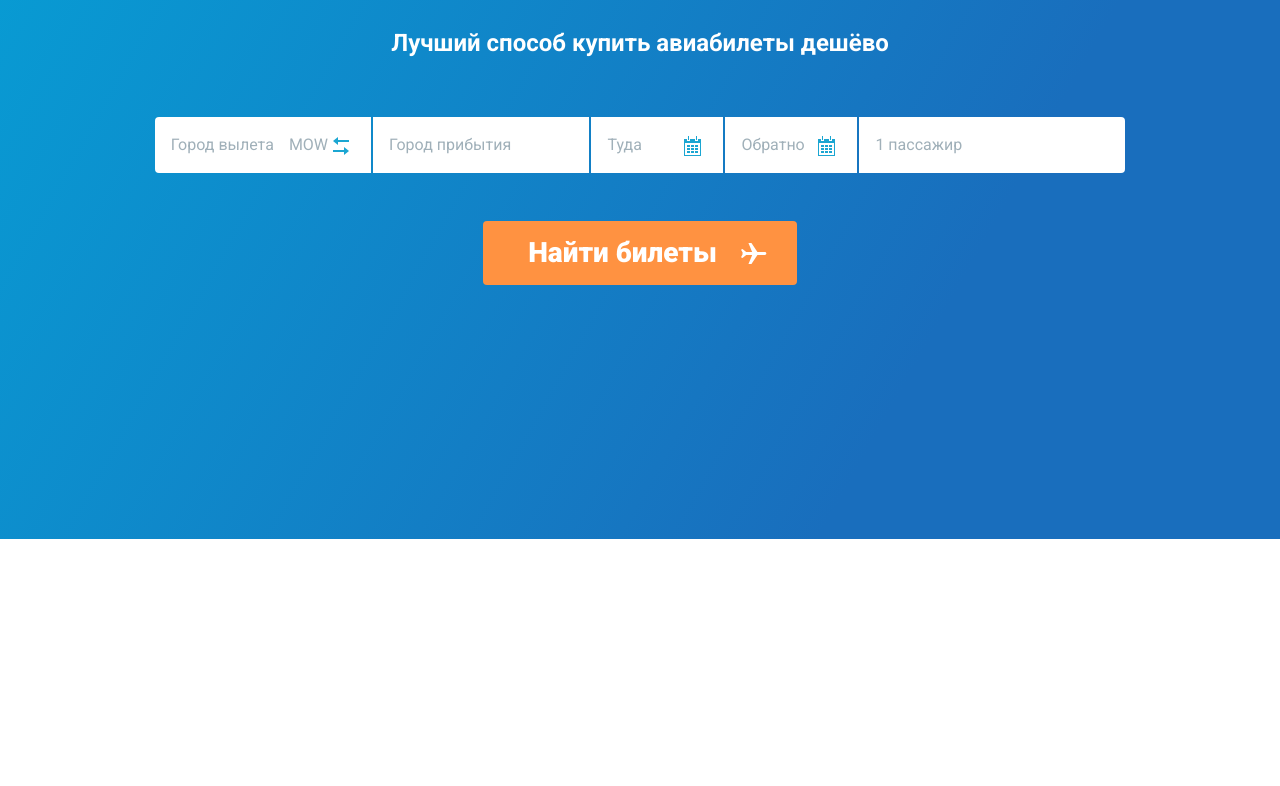
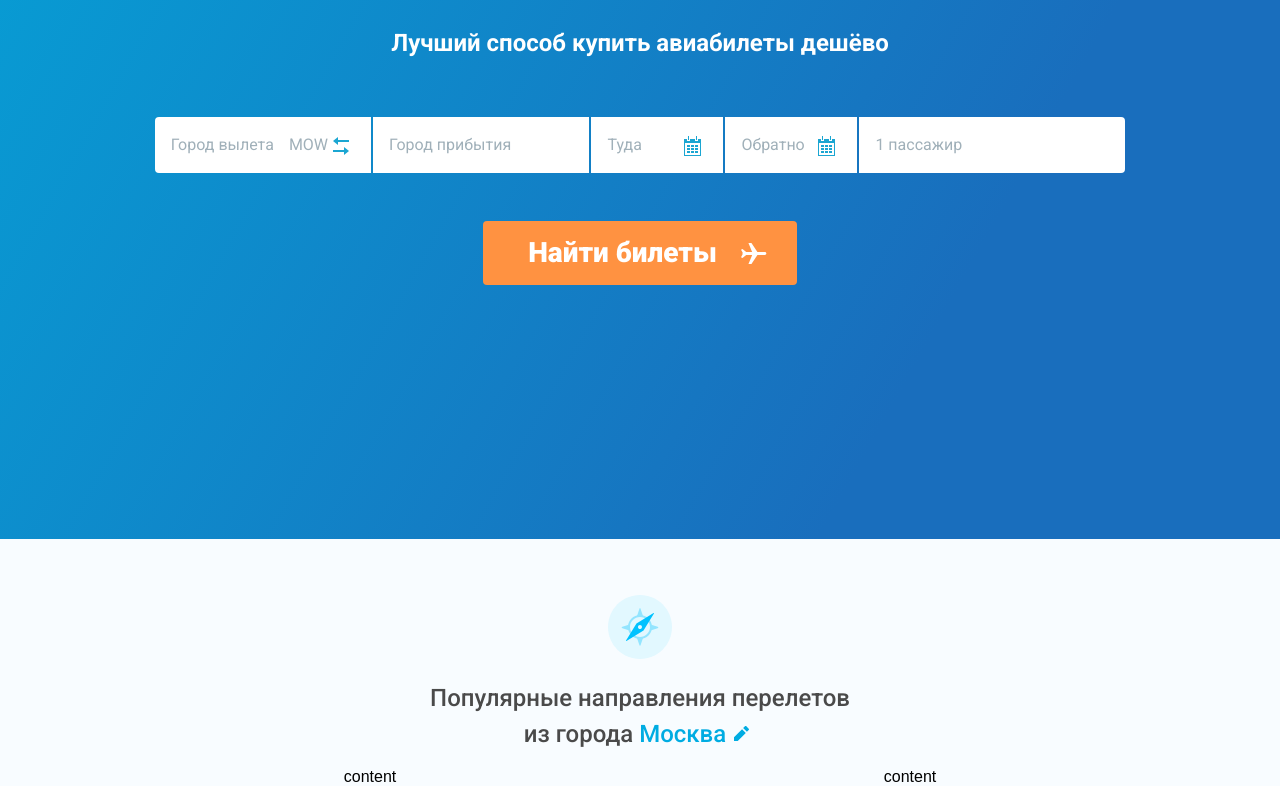
Before and after one commit to AlexandrHoroshih/aviasales-demo-frontend, a React (Create React App) app: page / in a window 1280 px wide. Shown: the part 304-1090 px from the top of the page. Before the commit the page ends 843 px from the top, so only its background shows below. Built offline with nearby package versions, Linux system fonts and the light colour scheme.

Commit message:
feat: city picker layout

```diff
--- a/src/App.js
+++ b/src/App.js
@@ -1,11 +1,13 @@
 import React, { Component } from "react";
 import Header from "./Header";
+import Destinations from "./Destinations";
 
 class App extends Component {
   render() {
     return (
       <div className="App">
         <Header />
+        <Destinations />
       </div>
     );
   }
--- /dev/null
+++ b/src/Destinations.js
@@ -0,0 +1,60 @@
+import React from "react";
+import styled from "styled-components";
+import logo from "./media/Group.svg";
+import edit from "./media/edit.svg";
+
+const Background = styled.div`
+  position: relative;
+  background: #f8fcff;
+`;
+const Logo = styled.img`
+  margin-top: 56px;
+`;
+
+const Title = styled.h1`
+  font-family: Roboto;
+  font-style: normal;
+  font-weight: 500;
+  line-height: 36px;
+  font-size: 24px;
+  text-align: center;
+
+  color: #4a4a4a;
+`;
+
+const CityPicker = styled.span`
+  color: #00ace2;
+`;
+
+const EditButton = styled.button`
+  border: none;
+  background: none;
+  margin-left: 2px;
+`;
+
+const EditIcon = styled.img``;
+
+export default function() {
+  return (
+    <Background>
+      <div className="row center-xs">
+        <div className="col-md-10">
+          <Logo src={logo} />
+          <Title>
+            Популярные направления перелетов<br />
+            из города{" "}
+            <CityPicker>
+              Москва<EditButton>
+                <EditIcon src={edit} />
+              </EditButton>
+            </CityPicker>
+          </Title>
+          <div className="row center-xs">
+            <div className="col-xs-6"> content</div>
+            <div className="col-xs-6"> content </div>
+          </div>
+        </div>
+      </div>
+    </Background>
+  );
+}
```
Also changed, not shown: src/media/Group.svg (added), src/media/edit.svg (added).
